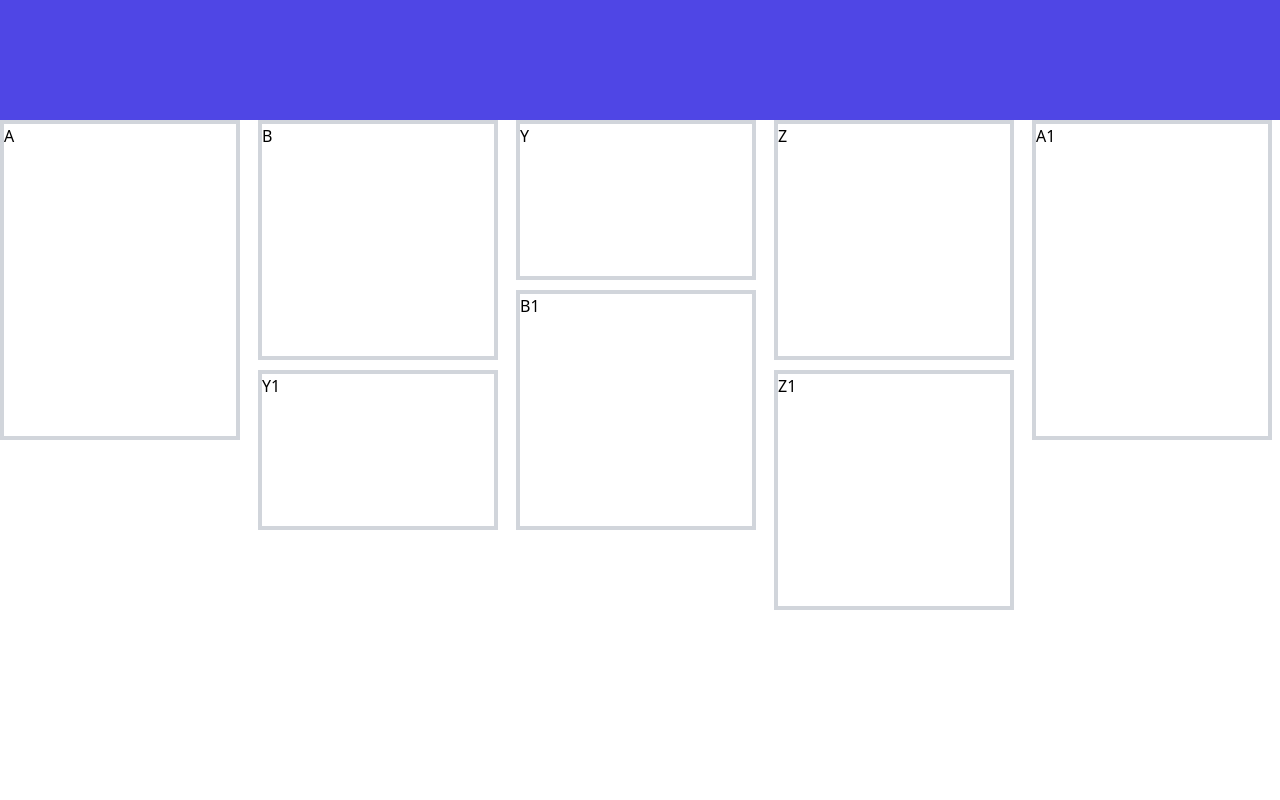
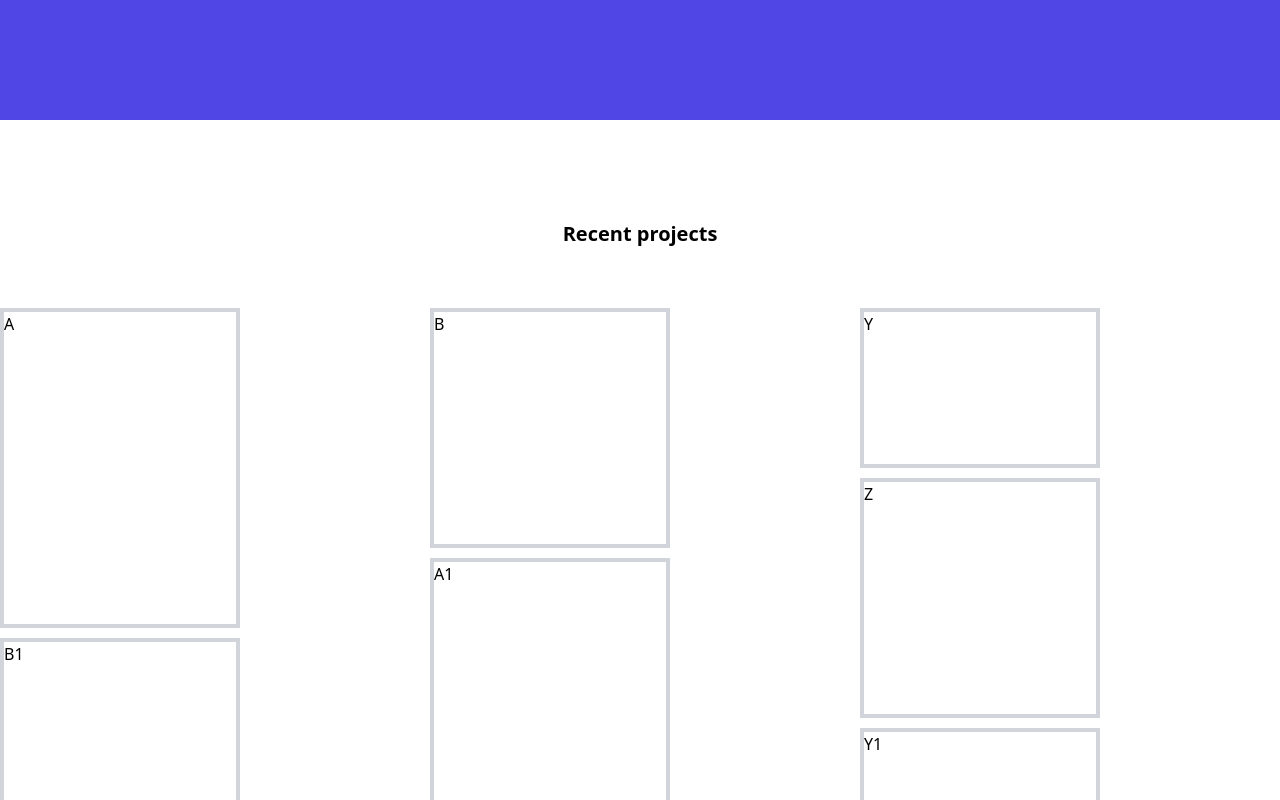
Before and after one commit to mehradi-github/ref-portfolio, a Next.js app: page / in a window 1280 px wide. Shown: the part 1560-2360 px from the top of the page. Built offline with nearby package versions, Linux system fonts and the light colour scheme.

Commit message:
Adding container in portfolio

```diff
--- a/components/Portfolio.tsx
+++ b/components/Portfolio.tsx
@@ -5,9 +5,14 @@ interface P {
 }
 const Portfolio: FC<P> = ({ sctionRef }) => {
   return (
-    <section ref={sctionRef} id="portfolio" className="min-h-screen">
+    <section ref={sctionRef} id="portfolio" className="min-h-screen pt-20">
+      <div className="flex flex-col justify-center ">
+        <h1 className="text-xl font-bold mx-auto w-full p-5 mb-10 text-center ">
+          Recent projects
+        </h1>
+        <div className="container mx-auto">
           <ResponsiveMasonry
-        columnsCountBreakPoints={{ 350: 2, 750: 3, 900: 4, 1024: 5 }}
+            columnsCountBreakPoints={{ 350: 1, 750: 2, 900: 3 }}
           >
             <Masonry gutter="10px">
               <div className="w-60 h-80 border-4 border-gray-300 ">A </div>
@@ -20,6 +25,8 @@ const Portfolio: FC<P> = ({ sctionRef }) => {
               <div className="w-60 h-60 border-4 border-gray-300 ">Z1</div>
             </Masonry>
           </ResponsiveMasonry>
+        </div>
+      </div>
     </section>
   );
 };
```
Lines whose indentation alone changed are shown as unchanged.
